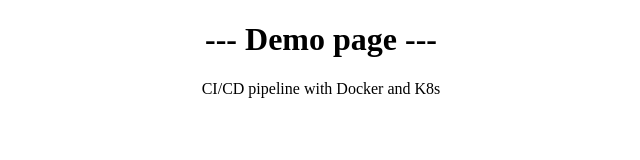
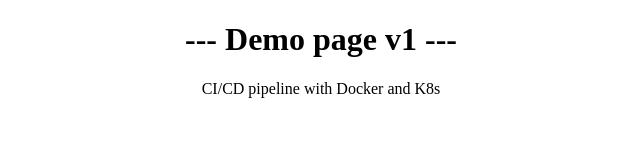
Before and after one commit to Digitalpit/demo, a plain HTML site: page static-html/index.html in a window 1280 px wide. Shown: the whole page, without its empty margins (319-959 px from the left). Drawn offline with Linux system fonts and the light colour scheme.

Commit message:
Static page v1

```diff
--- a/static-html/index.html
+++ b/static-html/index.html
@@ -2,7 +2,7 @@
 <html>
 <body>
 
-<h1 align="center"> --- Demo page --- </h1>
+<h1 align="center"> --- Demo page v1 --- </h1>
 
 <p align="center"> CI/CD pipeline with Docker and K8s</p>
 
```
